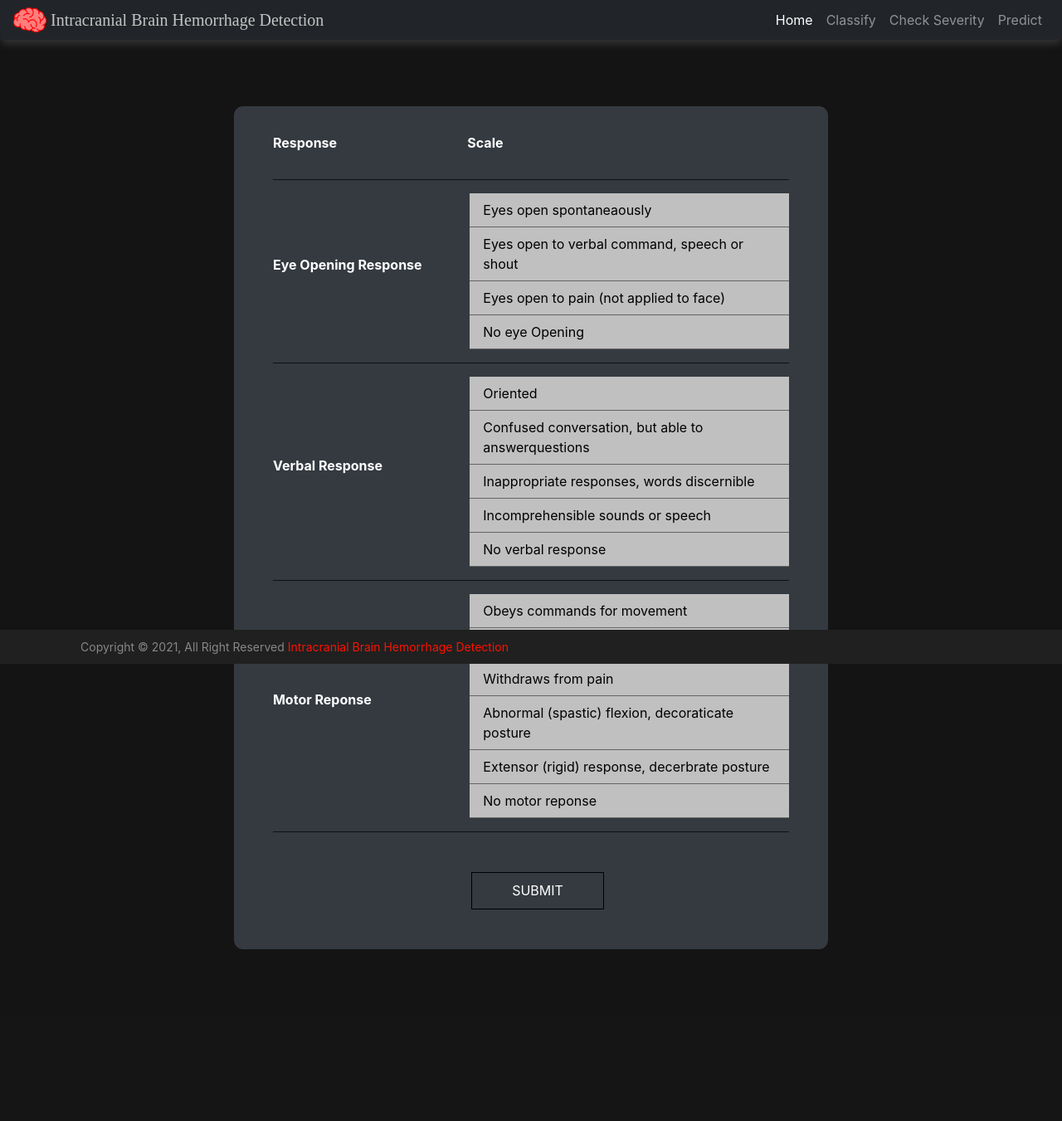
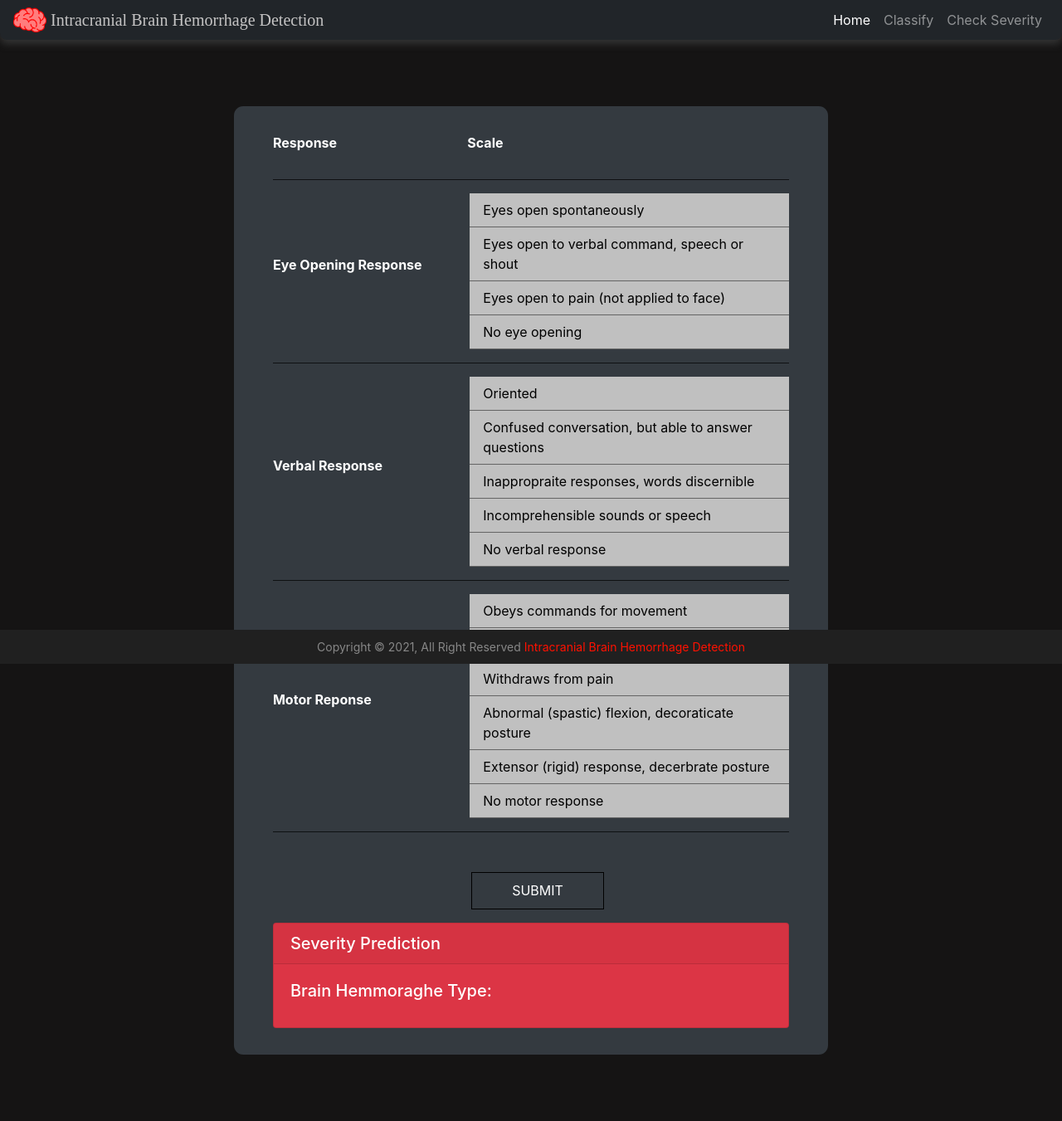
Before and after one commit to jesdin/ICH, a Django app: page /predict in a window 1280 px wide. Shown: the whole page at 83% size. Before the commit the page ends 1144 px from the top, so only its background shows below. Run offline with Django 3.2, Linux system fonts and the light colour scheme; some libraries are stand-ins or nearby versions.

Commit message:
Predict-Javascript, and Predict Ui Changes

```diff
--- a/assets/css/style2.css
+++ b/assets/css/style2.css
@@ -166,6 +166,15 @@ body {
   transition: all 1.35s cubic-bezier(0.19, 1, 0.22, 1);
 }
 
+.rowone {
+  display: flex;
+  flex-direction: row;
+  flex-wrap: nowrap;
+  align-content: center;
+  justify-content: center;
+  align-items: center;
+}
+
 .copyright-area{
   position: fixed;
   bottom: 0;
@@ -183,14 +192,3 @@ body {
 .copyright-text p a {
   color: #ff1100;
 }
-
-.rows {
-    display: flex;
-    flex-wrap: nowrap;
-    margin-right: -15px;
-    margin-left: -15px;
-    flex-direction: row;
-    align-content: center;
-    justify-content: center;
-    align-items: center;
-}
--- a/main/templates/classify.html
+++ b/main/templates/classify.html
@@ -46,8 +46,8 @@
         <div class="collapse navbar-collapse" id="navbarNavAltMarkup">
             <div class="navbar-nav">
                 <a class="nav-item nav-link active" href="{% url 'home' %}">Home</a>
-                <a class="nav-item nav-link" href="#" id="classify">Classify</a>
-                <a class="nav-item nav-link" href="#" id="severity">Check Severity</a>
+                <a class="nav-item nav-link" href="{% url 'classify' %}" id="aboutus">Classify</a>
+                <a class="nav-item nav-link" href="{% url 'predict' %}" id="predict">Check Severity</a>
             </div>
         </div>
     </nav>
@@ -71,7 +71,7 @@
             <div class="row">
                 <div class="col-xl-6 col-lg-6 text-center text-lg-lefts">
                     <div class="copyright-text">
-                        <p>Copyright &copy; 2021, All Right Reserved <a href="#">Intracranial Brain Hemorrhage
+                        <p>Copyright &copy; 2021, All Right Reserved <a href="{% url 'home' %}">Intracranial Brain Hemorrhage
                             Detection</a></p>
                     </div>
                 </div>
--- a/main/templates/index.html
+++ b/main/templates/index.html
@@ -42,8 +42,8 @@
             <div class="navbar-nav">
                 <a class="nav-item nav-link active" href="{% url 'home' %}">Home</a>
                 <a class="nav-item nav-link" href="{% url 'classify' %}" id="aboutus">Classify</a>
-                <a class="nav-item nav-link" href="" id="aboutus">Check Severity</a>
-                <a class="nav-item nav-link" href="{% url 'predict' %}" id="predict">Predict</a>
+                <a class="nav-item nav-link" href="{% url 'predict' %}" id="predict">Check Severity</a>
+                <!-- <a class="nav-item nav-link" href="{% url 'predict' %}" id="predict">Predict</a> -->
             </div>
         </div>
     </nav>
--- a/main/templates/predict.html
+++ b/main/templates/predict.html
@@ -37,7 +37,7 @@
 
 <body>
     <nav class="navbar navbar-expand-lg sticky-top navbar-dark" id="navbar">
-        <a class="navbar-brand" href="#" style="font-family: ui-sans-serif; color: #c5c4c4;">
+        <a class="navbar-brand" href="{% url 'home' %}" style="font-family: ui-sans-serif; color: #c5c4c4;">
 
             <img src="{% static "images/logo.png" %}" width="40" height="30" class="d-inline-block align-top" alt="">
             Intracranial Brain Hemorrhage Detection
@@ -49,9 +49,9 @@
         <div class="collapse navbar-collapse" id="navbarNavAltMarkup">
             <div class="navbar-nav">
                 <a class="nav-item nav-link active" href="{% url 'home' %}">Home</a>
-                <a class="nav-item nav-link" href="#" id="aboutus">Classify</a>
-                <a class="nav-item nav-link" href="#" id="aboutus">Check Severity</a>
-                <a class="nav-item nav-link" href="{% url 'predict' %}" id="predict">Predict</a>
+                <a class="nav-item nav-link" href="{% url 'classify' %}" id="aboutus">Classify</a>
+                <a class="nav-item nav-link" href="{% url 'predict' %}" id="predict">Check Severity</a>
+                <!-- <a class="nav-item nav-link" href="{% url 'predict' %}" id="predict">Predict</a> -->
             </div>
         </div>
     </nav>
@@ -75,9 +75,9 @@
                         <div class="col-8">
                             <div class="form-check">
                                 <input class="form-check-input" type="radio" name="Eye Opening Response"
-                                    id="eyesopenspontaneaously" value="Eyes open spontaneaously">
+                                    id="eyesopenspontaneaously" value="Eyes open spontaneously">
                                 <label class="form-check-label" for="eyesopenspontaneaously">
-                                    Eyes open spontaneaously
+                                    Eyes open spontaneously
                                 </label>
                             </div>
                             <div class="form-check">
@@ -96,9 +96,9 @@
                             </div>
                             <div class="form-check">
                                 <input class="form-check-input" type="radio" name="Eye Opening Response"
-                                    id="noeyeOpening" value="No eye Opening">
+                                    id="noeyeOpening" value="No eye opening">
                                 <label class="form-check-label" for="noeyeOpening">
-                                    No eye Opening
+                                    No eye opening
                                 </label>
                             </div>
                         </div>
@@ -119,16 +119,16 @@
                             <div class="form-check">
                                 <input class="form-check-input" type="radio" name="Verbal Response"
                                     id="confusedconversation"
-                                    value="Confused conversation, but able to answerquestions">
+                                    value="Confused conversation, but able to answer questions">
                                 <label class="form-check-label" for="confusedconversation">
-                                    Confused conversation, but able to answerquestions
+                                    Confused conversation, but able to answer questions
                                 </label>
                             </div>
                             <div class="form-check">
                                 <input class="form-check-input" type="radio" name="Verbal Response"
-                                    id="inappropriateresponses" value="Inappropriate responses, words discernible">
+                                    id="inappropriateresponses" value="Inappropraite responses, words discernible">
                                 <label class="form-check-label" for="inappropriateresponses">
-                                    Inappropriate responses, words discernible
+                                    Inappropraite responses, words discernible
                                 </label>
                             </div>
                             <div class="form-check">
@@ -154,45 +154,45 @@
                         </div>
                         <div class="col-8">
                             <div class="form-check">
-                                <input class="form-check-input" type="radio" name="Motor Reponse" id="obeyscommands"
+                                <input class="form-check-input" type="radio" name="Motor Response" id="obeyscommands"
                                     value="Obeys commands for movement">
                                 <label class="form-check-label" for="obeyscommands">
                                     Obeys commands for movement
                                 </label>
                             </div>
                             <div class="form-check">
-                                <input class="form-check-input" type="radio" name="Motor Reponse"
+                                <input class="form-check-input" type="radio" name="Motor Response"
                                     id="purposefulmovement" value="Purposeful movement to painful stimulus">
                                 <label class="form-check-label" for="purposefulmovement">
                                     Purposeful movement to painful stimulus
                                 </label>
                             </div>
                             <div class="form-check">
-                                <input class="form-check-input" type="radio" name="Motor Reponse" id="withdrawsfrompain"
-                                    value="Withdraws from pain">
+                                <input class="form-check-input" type="radio" name="Motor Response"
+                                    id="withdrawsfrompain" value="Withdraws from pain">
                                 <label class="form-check-label" for="withdrawsfrompain">
                                     Withdraws from pain
                                 </label>
                             </div>
                             <div class="form-check">
-                                <input class="form-check-input" type="radio" name="Motor Reponse"
+                                <input class="form-check-input" type="radio" name="Motor Response"
                                     id="decoraticateposture" value="Abnormal (spastic) flexion, decoraticate posture">
                                 <label class="form-check-label" for="decoraticateposture">
                                     Abnormal (spastic) flexion, decoraticate posture
                                 </label>
                             </div>
                             <div class="form-check">
-                                <input class="form-check-input" type="radio" name="Motor Reponse" id="decerbrateposture"
-                                    value="Extensor (rigid) response, decerbrate posture">
+                                <input class="form-check-input" type="radio" name="Motor Response"
+                                    id="decerbrateposture" value="Extensor (rigid) response, decerbrate posture">
                                 <label class="form-check-label" for="decerbrateposture">
                                     Extensor (rigid) response, decerbrate posture
                                 </label>
                             </div>
                             <div class="form-check">
-                                <input class="form-check-input" type="radio" name="Motor Reponse" id="nomotorresponse"
-                                    value="No motor reponse">
+                                <input class="form-check-input" type="radio" name="Motor Response" id="nomotorresponse"
+                                    value="No motor response">
                                 <label class="form-check-label" for="nomotorresponse">
-                                    No motor reponse
+                                    No motor response
                                 </label>
                             </div>
                         </div>
@@ -211,15 +211,28 @@
                         </div>
                     </div>
                 </div>
+                <!-- <div class="display">
+                    <p id="res"></p>
+                </div> -->
+                <div class="card text-white bg-danger">
+                <h5 class="card-header">Severity Prediction</h5>
+                <div class="card-body">
+                    <h5 class="card-title">Brain Hemmoraghe Type:</h5>
+                    <h4><p class="card-text" id="res"></p></h4>
+                    <!-- <a href="#" class="btn btn-primary">Go somewhere</a> -->
+                </div>
             </div>
         </div>
+    </div>
     </div>
     <div class="p-3" style="z-index: 3000; bottom: 2rem; right: 1rem; position: fixed; ">
         <div id="liveToast" class="toast hide" role="alert" aria-live="assertive" aria-atomic="true">
             <div class="toast-header">
                 <!-- <img src="..." class="rounded me-2" alt="..."> -->
-                <strong style="margin-right: 2rem; background-color: white; color: rgb(0, 0, 0);" >Intracranial Brain Hemorrhage Detection</strong>
-                <button id="close" type="button" data-bs-dismiss="toast" aria-label="Close"><i class="fas fa-times"></i></button>
+                <strong style="margin-right: 2rem; background-color: white; color: rgb(0, 0, 0);">Intracranial Brain
+                    Hemorrhage Detection</strong>
+                <button id="close" type="button" data-bs-dismiss="toast" aria-label="Close"><i
+                        class="fas fa-times"></i></button>
             </div>
             <div class="toast-body"
                 style="color: rgb(255, 0, 0); background-color: #151414; font-family: sans-serif; font-weight: bold; padding: 1rem;">
@@ -229,7 +242,7 @@
     </div>
     <div class="copyright-area">
         <div class="container">
-            <div class="row">
+            <div class="rowone">
                 <div class="col-xl-6 col-lg-6 text-center text-lg-lefts">
                     <div class="copyright-text">
                         <p>Copyright &copy; 2021, All Right Reserved <a href="{% url 'home' %}">Intracranial Brain
@@ -243,7 +256,6 @@
     </div>
 </body>
 <script>
-
     checkButton = () => {
         const form_element = document.getElementById('ich_predict');
         const mssg_close = document.getElementById('close');
@@ -267,6 +279,73 @@
                 toast.dispose();
             })
         }
+
+        // let score = 0;
+        // console.log(x['Eye Opening Response']);
+
+        let eye_opening_response = {
+            'Eyes open spontaneously': 4,
+            'Eyes open to verbal command, speech or shout': 3,
+            'Eyes open to pain (not applied to face)': 2,
+            'No eye opening': 1,
+        }
+
+        let verbal_response = {
+            'Oriented': 5,
+            'Confused conversation, but able to answer questions': 4,
+            'Inappropraite responses, words discernible': 3,
+            'Incomprehensible sounds or speech': 2,
+            'No verbal response': 1,
+        }
+
+        let motor_response = {
+            'Obeys commands for movement': 6,
+            'Purposeful movement to painful stimulus': 5,
+            'Withdraws from pain': 4,
+            'Abnormal (spastic) flexion, decoraticate posture': 3,
+            'Extensor (rigid) response, decerbrate posture': 2,
+            'No motor response': 1,
+        }
+
+        let eye_opening_response_value = x["Eye Opening Response"];
+        let verbal_response_value = x["Verbal Response"];
+        let motor_response_value = x["Motor Response"];
+
+        // console.log(eye_opening_response_value);
+        // console.log(verbal_response_value);
+        // console.log(motor_response_value);
+
+        let eye_opening_response_score = eye_opening_response[eye_opening_response_value];
+        let verbal_response_score = verbal_response[verbal_response_value];
+        let motor_response_score = motor_response[motor_response_value];
+
+        console.log(eye_opening_response_score);
+        console.log(verbal_response_score);
+        console.log(motor_response_score);
+
+        let score = 0;
+        score = (eye_opening_response_score + verbal_response_score + motor_response_score);
+
+        console.log(score);
+
+        let result = '';
+
+        if (score >= 13 && score <= 15) {
+            // console.log('Minor Brain injury');
+            result = 'Minor Brain injury';
+
+        } else if (score >= 9 && score <= 12) {
+            // console.log('Moderate Brain injury');
+            result = 'Moderate Brain injury';
+        } else {
+            // console.log('Severe Brain injury');
+            result = 'Severe Brain injury';
+        }
+
+        document.getElementById("res").innerHTML = result;
+
+        // console.log(result);
     }
 </script>
+
 </html>
```
